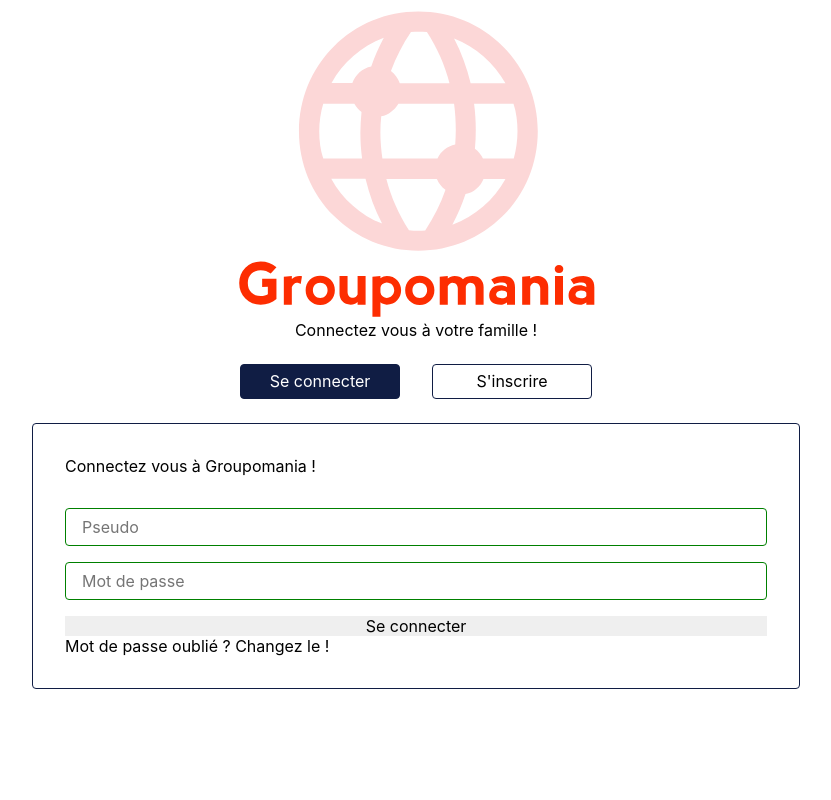
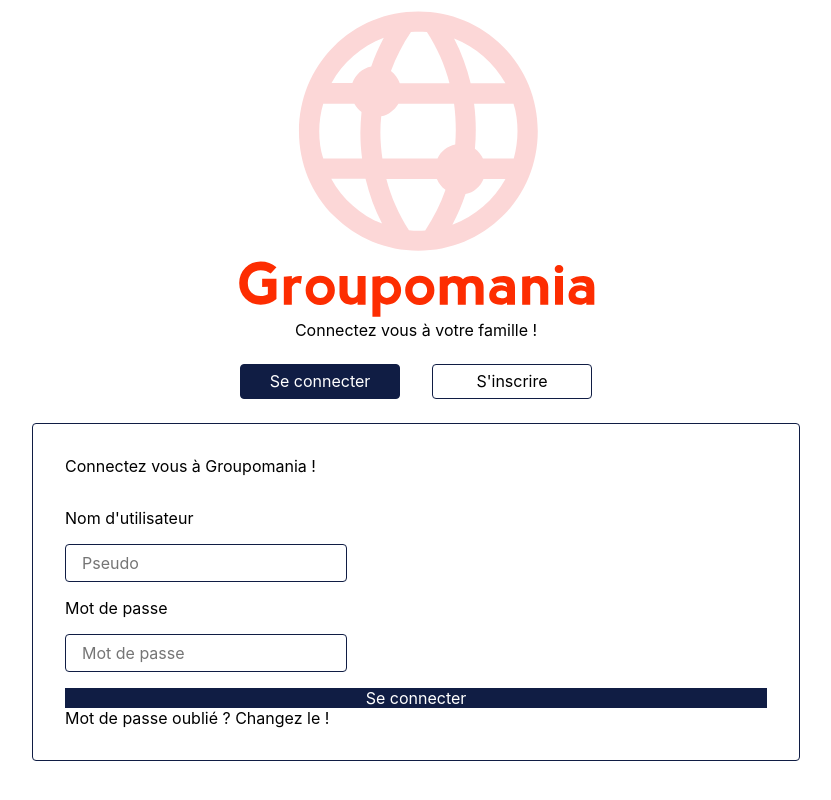
Before and after one commit to Eyfie/groupomania-front, a React (Create React App) app: page /auth/login in a window 1280 px wide. Shown: the whole page, without its empty margins (224-1055 px from the left). Built offline with nearby package versions, Linux system fonts and the light colour scheme.

Commit message:
Changed placeholders

```diff
--- a/src/components/Auth/LoginForm.js
+++ b/src/components/Auth/LoginForm.js
@@ -1,30 +1,12 @@
-import React, { useState, useRef, useContext } from 'react'
-import { Formik, Form } from 'formik';
+import React, { useState, useRef } from 'react'
+import { Formik, Form, Field } from 'formik';
 import { Link, useNavigate, useLocation } from 'react-router-dom';
 import { loginSchema } from '../../validations/loginSchema';
-import CustomInput from '../Form/CustomInput';
-import AuthContext from '../../contexts/AuthProvider';
+import { FontAwesomeIcon } from '@fortawesome/react-fontawesome';
+import { faInfoCircle } from '@fortawesome/free-solid-svg-icons';
+// import AuthContext from '../../contexts/AuthProvider';
 import axios from '../../api/axios';
 import useAuth from '../../hooks/useAuth';
-
-const inputs = [
-  {
-    id:1,
-    name: 'username',
-    type: 'text',
-    placeholder: 'Pseudo',
-    autoComplete: 'off',
-    required: true,
-  },
-  {
-    id:2,
-    name: 'password',
-    type: 'password',
-    placeholder: 'Mot de passe',
-    autoComplete: 'off',
-    required: true,
-  },
-];
 
 
 const LoginForm = () => {
@@ -74,10 +56,43 @@ const LoginForm = () => {
         validationSchema={ loginSchema }
         onSubmit={ handleSubmit }
       >
-       {(props) => (
+       {({ values, errors, touched }) => (
         <Form className='form login-form'>
-          { inputs.map((input) => (<CustomInput key={ input.id } { ...input } />))}
-          <button className='focus-button' type='submit'>Se connecter</button>
+
+          <label htmlFor='username'>Nom d'utilisateur</label>
+          <div>
+            <Field
+              className='border'
+              type='text'
+              name='username'
+              id='username'
+              autoComplete='off'
+              placeholder='Pseudo'
+              aria-invalid={ errors.username ? 'false' : 'true' }
+              ariadescribedby='usernamenote'
+              />
+               { errors.username && touched.username ?
+                  (<div id='usernamenote'><FontAwesomeIcon icon={ faInfoCircle } />{ errors.username }</div>)
+                  : null}
+          </div>
+
+          <label htmlFor='password'>Mot de passe</label>
+          <div>
+            <Field
+              className='border'
+              type='password'
+              name='password'
+              id='password'
+              autoComplete='off'
+              placeholder='Mot de passe'
+              aria-invalid={ errors.password ? 'false' : 'true' }
+              ariadescribedby='passwordnote'
+              />
+               { errors.password && touched.password ?
+                  (<div id='passwordnote'><FontAwesomeIcon icon={ faInfoCircle } />{ errors.password }</div>)
+                  : null}
+          </div>
+          <button className='auth-link__focus'type='submit'>Se connecter</button>
         </Form>
        )}
       </Formik>
--- a/src/components/Auth/SignupForm.js
+++ b/src/components/Auth/SignupForm.js
@@ -39,7 +39,8 @@ const SignupForm = () => {
   }
 
   return (
-    <section className='account'>
+    <section className='authentication auth-signup border'>
+      <h2 className='auth-title'>Créez votre compte Groupomania</h2>
       <Formik
         initialValues={{ username: '', firstname: '', lastname: '', email: '', password: '' }}
         validationSchema={ signupSchema }
@@ -47,18 +48,17 @@ const SignupForm = () => {
       >
 
        { ({ values, errors, touched }) => (
-        <Form className='form account-form'>
+        <Form className='form'>
           <div>
-            <h2>Informations du profil</h2>
-
             <label htmlFor='username'>Nom d'utilisateur</label>
             <div>
               <Field
+                className='border'
                 type='text'
                 name='username'
                 id='username'
                 autoComplete='off'
-                placeholder='Votre pseudo'
+                placeholder='Pseudo'
                 aria-invalid={ errors.username ? 'false' : 'true' }
                 ariadescribedby='usernamenote'
                 />
@@ -74,10 +74,11 @@ const SignupForm = () => {
             <label htmlFor='firstname'>Prénom</label>
             <div>
               <Field
+                className='border'
                 type='text'
                 name='firstname'
                 id='firstname'
-                placeholder='Votre prénom'
+                placeholder='Prénom'
                 aria-invalid={ errors.firstname ? 'false' : 'true' }
                 ariadescribedby='firstnamenote'
                 />
@@ -94,10 +95,11 @@ const SignupForm = () => {
               <label htmlFor='lastname'>Nom</label>
               <div>
                 <Field
+                  className='border'
                   type='text'
                   name='lastname'
                   id='lastname'
-                  placeholder='Votre nom'
+                  placeholder='Nom'
                   aria-invalid={ errors.lastname ? 'false' : 'true' }
                   ariadescribedby='lastnamenote'
                   />
@@ -113,6 +115,7 @@ const SignupForm = () => {
               <label htmlFor='email'>Adresse mail</label>
               <div>
                 <Field
+                  className='border'
                   type='email'
                   name='email'
                   id='email'
@@ -135,16 +138,17 @@ const SignupForm = () => {
             <label htmlFor='password'>Mot de passe actuel</label>
             <div>
               <Field
+                className='border'
                 type='password'
                 name='password'
                 id='password'
-                placeholder='Votre mot de passe'
+                placeholder='Mot de passe'
                 autoComplete='off'
                 required
                 aria-invalid={ errors.password ? 'false' : 'true' }
                 ariadescribedby='passwordnote'
                 />
-                { errors.newpassword && touched.newpassword ?
+                { errors.password && touched.password ?
                   <span><FontAwesomeIcon icon={ faTimes }/></span>
                   : <span><FontAwesomeIcon icon={ faCheck }/></span> }
                 { errors.password && touched.password ?
```
